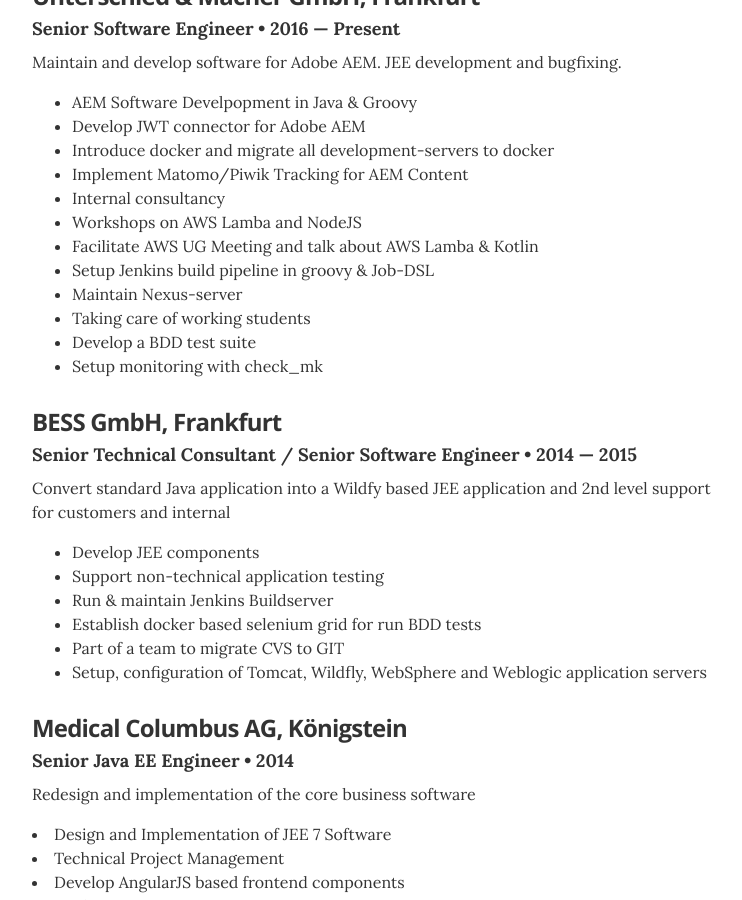
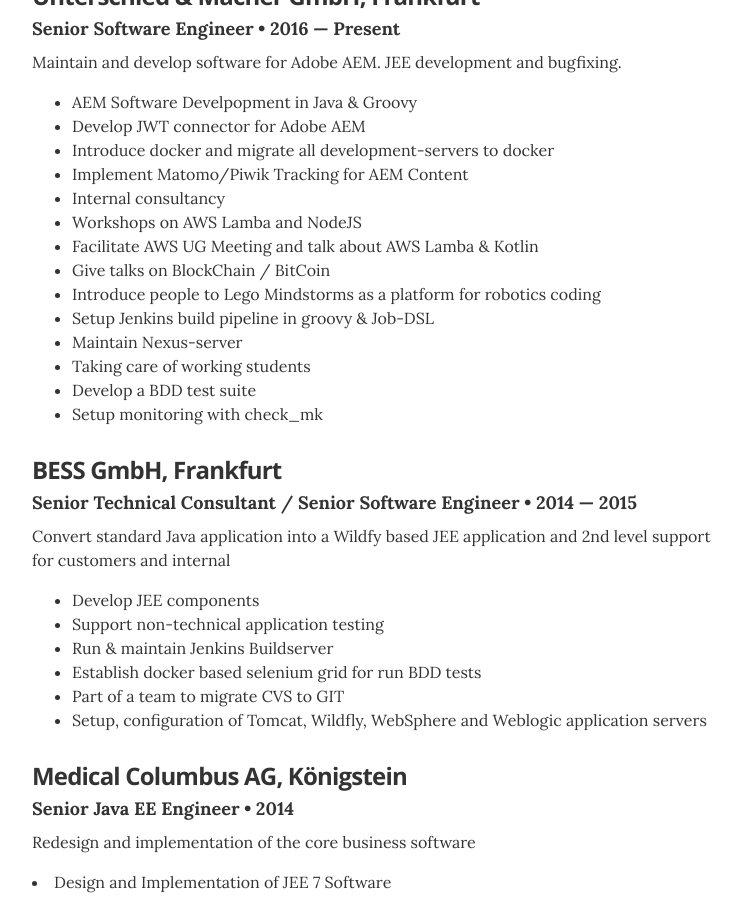
Before and after one commit to CWACoderWithAttitude/resume, a Jekyll site: the page built from index.html, in a window 1280 px wide and 900 px high, scrolled down 658 px. Shown: the whole window, without its empty margins (268-1010 px from the left). Built offline with Jekyll 4.4.1, drawn with Linux system fonts in a browser that asks for light colours.

Commit message:
add talks on blockchain and mindstorms

```diff
--- a/_data/experience.yml
+++ b/_data/experience.yml
@@ -2,7 +2,7 @@
 - company: Unterschied & Macher GmbH, Frankfurt
   position: Senior Software Engineer
   duration: 2016 &mdash; Present
-  summary: Maintain and develop software for Adobe AEM. JEE development and bugfixing. <ul class="resume-item-list"><li>AEM Software Develpopment in Java &amp; Groovy</li><li>Develop JWT connector for Adobe AEM</li><li>Introduce docker and migrate all development-servers to docker</li><li>Implement Matomo/Piwik Tracking for AEM Content</li><li>Internal consultancy</li><li>Workshops on AWS Lamba and NodeJS</li><li>Facilitate AWS UG Meeting and talk about AWS Lamba &amp; Kotlin</li><li>Setup Jenkins build pipeline in groovy &amp; Job-DSL</li><li>Maintain Nexus-server</li><li>Taking care of working students</li><li>Develop a BDD test suite</li><li>Setup monitoring with check_mk</li></ul>
+  summary: Maintain and develop software for Adobe AEM. JEE development and bugfixing. <ul class="resume-item-list"><li>AEM Software Develpopment in Java &amp; Groovy</li><li>Develop JWT connector for Adobe AEM</li><li>Introduce docker and migrate all development-servers to docker</li><li>Implement Matomo/Piwik Tracking for AEM Content</li><li>Internal consultancy</li><li>Workshops on AWS Lamba and NodeJS</li><li>Facilitate AWS UG Meeting and talk about AWS Lamba &amp; Kotlin</li><li>Give talks on BlockChain / BitCoin</li><li>Introduce people to Lego Mindstorms as a platform for robotics coding</li><li>Setup Jenkins build pipeline in groovy &amp; Job-DSL</li><li>Maintain Nexus-server</li><li>Taking care of working students</li><li>Develop a BDD test suite</li><li>Setup monitoring with check_mk</li></ul>
 
 - company: BESS GmbH, Frankfurt
   position: Senior Technical Consultant / Senior Software Engineer
```
